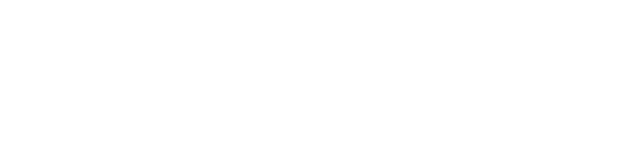
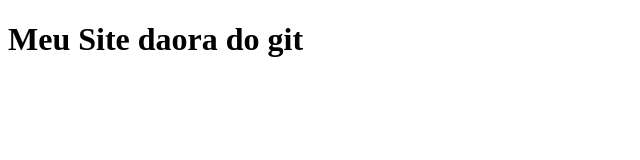
Before and after one commit to DruidaAlfa/atividade_lingprog, a plain HTML site: page index.html in a window 1280 px wide. Shown: the whole page, without its empty margins (0-640 px from the left). Drawn offline with Linux system fonts and the light colour scheme.

Commit message:
adição do titulo

```diff
--- a/index.html
+++ b/index.html
@@ -9,6 +9,8 @@
 
 </head>
 <body>
+    <h1>Meu Site daora do git
+    </h1>
 
 </body>
 </html>
```
